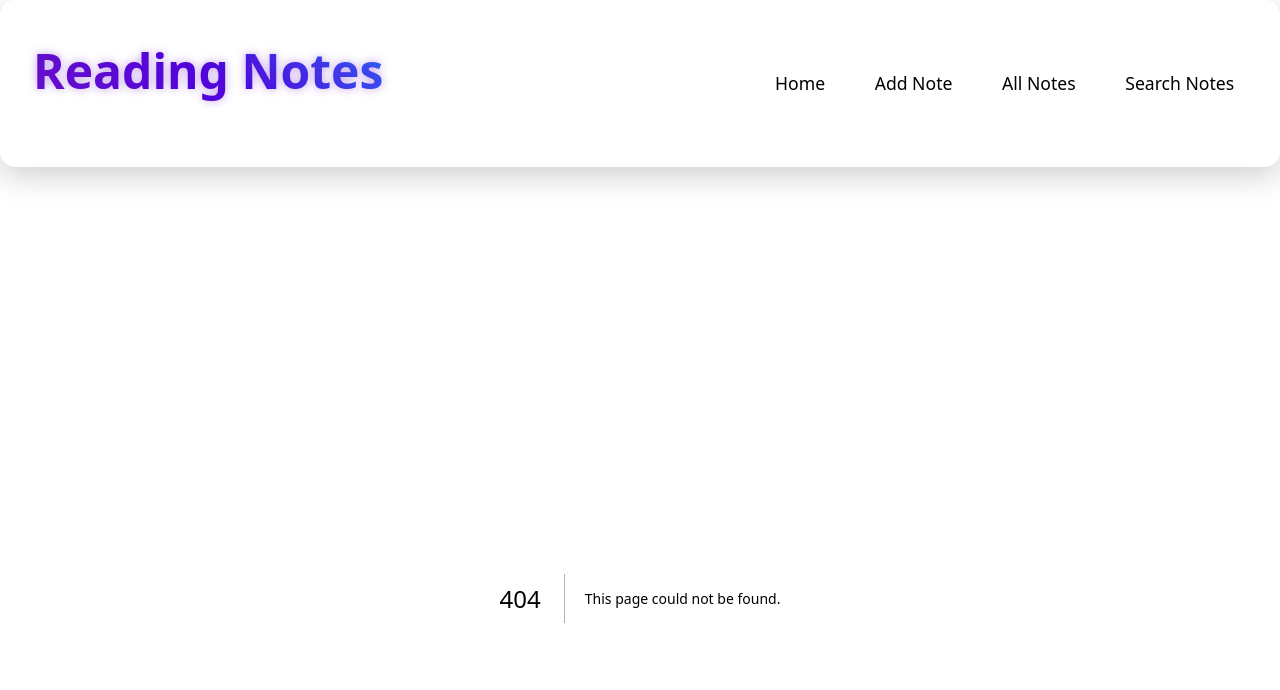
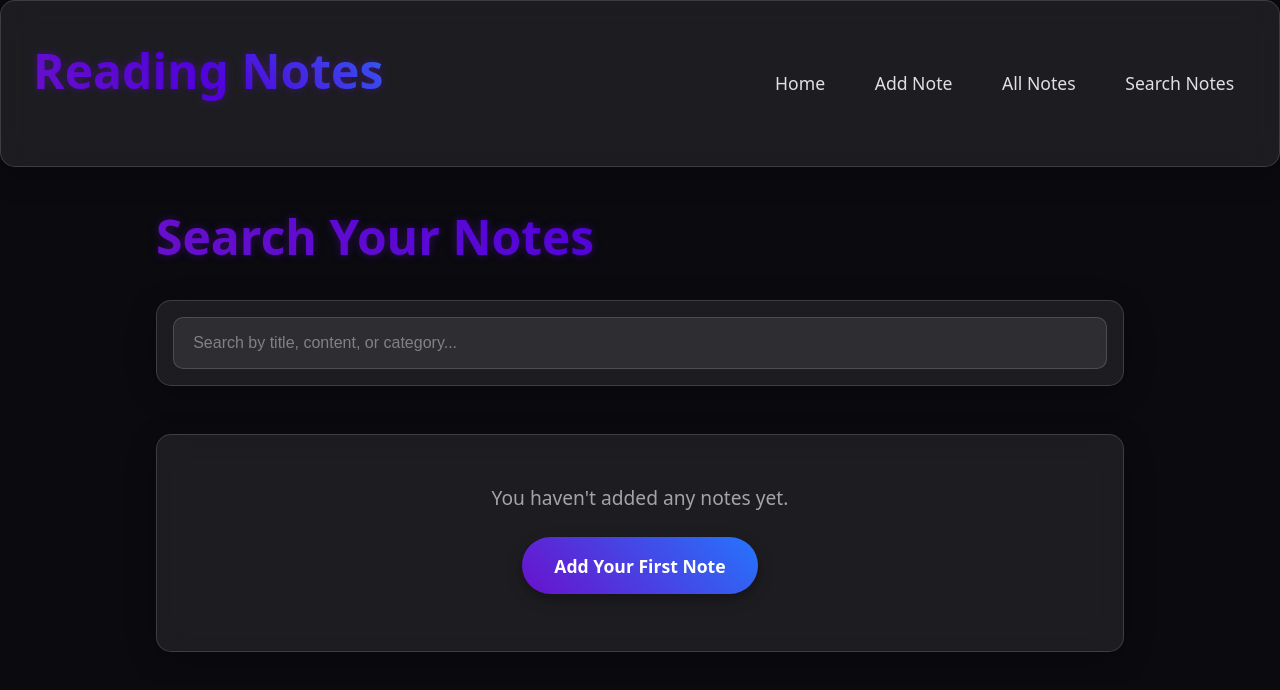
Before and after one commit to sahudevansh21/reading-notes-organizer, a Next.js app: page /search-notes in a window 1280 px wide. Before the commit this address had no page. Shown: the top 690 px of the page. Built offline with nearby package versions, Linux system fonts and the light colour scheme.

Commit message:
Add app/search-notes/page.js

```diff
--- /dev/null
+++ b/app/search-notes/page.js
@@ -0,0 +1,82 @@
+"use client";
+
+import { useState, useEffect } from 'react';
+import Link from 'next/link';
+
+export default function SearchNotesPage() {
+  const [notes, setNotes] = useState([]);
+  const [searchTerm, setSearchTerm] = useState('');
+  const [filteredNotes, setFilteredNotes] = useState([]);
+
+  useEffect(() => {
+    const storedNotes = JSON.parse(localStorage.getItem('readingNotes') || '[]');
+    setNotes(storedNotes);
+  }, []);
+
+  useEffect(() => {
+    if (searchTerm === '') {
+      setFilteredNotes(notes);
+    } else {
+      const lowerCaseSearchTerm = searchTerm.toLowerCase();
+      const results = notes.filter(
+        (note) =>
+          note.title.toLowerCase().includes(lowerCaseSearchTerm) ||
+          note.content.toLowerCase().includes(lowerCaseSearchTerm) ||
+          note.category.toLowerCase().includes(lowerCaseSearchTerm)
+      );
+      setFilteredNotes(results);
+    }
+  }, [searchTerm, notes]);
+
+  const handleDeleteNote = (id) => {
+    if (window.confirm('Are you sure you want to delete this note?')) {
+      const updatedNotes = notes.filter(note => note.id !== id);
+      localStorage.setItem('readingNotes', JSON.stringify(updatedNotes));
+      setNotes(updatedNotes); // Update the main notes list
+      // filteredNotes will be updated by the useEffect hook
+    }
+  };
+
+  return (
+    <main className="container">
+      <h1 className="gradient-text">Search Your Notes</h1>
+      <div className="form-group search-input-group glass-card" style={{padding: '1rem', marginBottom: '3rem'}}>
+        <label htmlFor="search" style={{display: 'none'}}>Search Notes</label>
+        <input
+          type="text"
+          id="search"
+          value={searchTerm}
+          onChange={(e) => setSearchTerm(e.target.value)}
+          placeholder="Search by title, content, or category..."
+        />
+      </div>
+
+      {filteredNotes.length === 0 && searchTerm !== '' ? (
+        <div className="empty-state glass-card">
+          <p>No notes found matching "{searchTerm}".</p>
+          <Link href="/add-note" className="btn gradient-btn" style={{marginTop: '1.5rem'}}>Add a New Note</Link>
+        </div>
+      ) : filteredNotes.length === 0 && searchTerm === '' ? (
+        <div className="empty-state glass-card">
+          <p>You haven't added any notes yet.</p>
+          <Link href="/add-note" className="btn gradient-btn" style={{marginTop: '1.5rem'}}>Add Your First Note</Link>
+        </div>
+      ) : (
+        <div className="notes-grid">
+          {filteredNotes.map((note) => (
+            <div key={note.id} className="note-card glass-card">
+              <div>
+                <h3>{note.title}</h3>
+                <p>{note.content.substring(0, 150)}{note.content.length > 150 ? '...' : ''}</p>
+                <span className="note-category">{note.category}</span>
+              </div>
+              <div className="note-card-actions">
+                <button onClick={() => handleDeleteNote(note.id)}>Delete</button>
+              </div>
+            </div>
+          ))}
+        </div>
+      )}
+    </main>
+  );
+}
```
